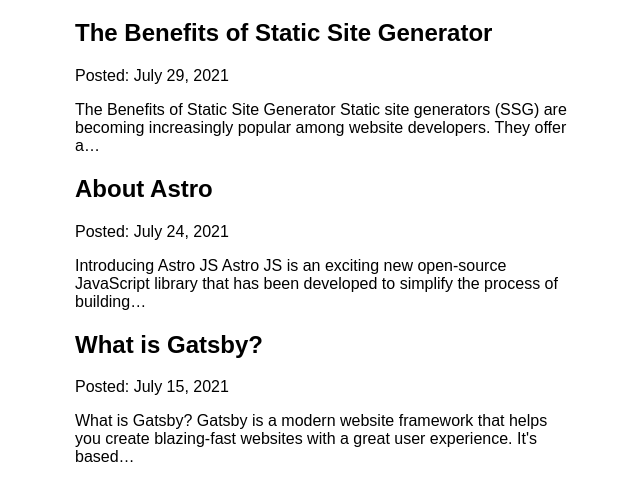
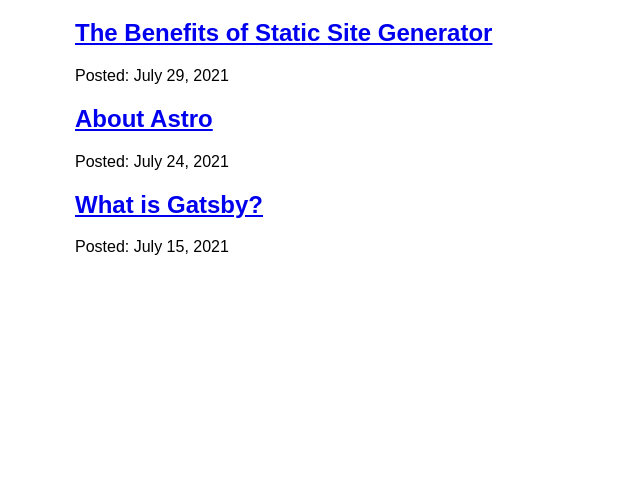
Before and after one commit to Victor-Guerrero-Devs/my-first-gatsby-site, a Gatsby site: page /blog in a window 1280 px wide. Shown: the part 157-658 px from the top of the page, without its empty margins (315-955 px from the left). Built offline with nearby package versions, Linux system fonts and the light colour scheme; Gatsby itself is replaced by a stand-in of ours.

Commit message:
Finish part 6, render individual posts

```diff
--- a/src/pages/blog.js
+++ b/src/pages/blog/index.js
@@ -1,16 +1,19 @@
 import * as React from "react";
-import { graphql } from "gatsby";
-import Layout from "../components/layout";
-import Seo from "../components/seo";
+import { Link, graphql } from "gatsby";
+import Layout from "../../components/layout";
+import Seo from "../../components/seo";
 
 const BlogPage = ({ data }) => {
   return (
     <Layout pageTitle="My Blog Posts">
       {data.allMdx.nodes.map((node) => (
         <article key={node.id}>
-          <h2>{node.frontmatter.title}</h2>
+          <h2>
+            <Link to={`/blog/${node.frontmatter.slug}`}>
+              {node.frontmatter.title}
+            </Link>
+          </h2>
           <p>Posted: {node.frontmatter.date}</p>
-          <p>{node.excerpt}</p>
         </article>
       ))}
     </Layout>
@@ -22,11 +25,11 @@
     allMdx(sort: { frontmatter: { date: DESC } }) {
       nodes {
         frontmatter {
+          date(formatString: "MMMM D, YYYY")
           title
-          date(formatString: "MMMM DD, YYYY")
+          slug
         }
         id
-        excerpt
       }
     }
   }
```
Also changed, not shown: src/pages/blog/{mdx.frontmatter__slug}.js (added, +28 -0 lines).
